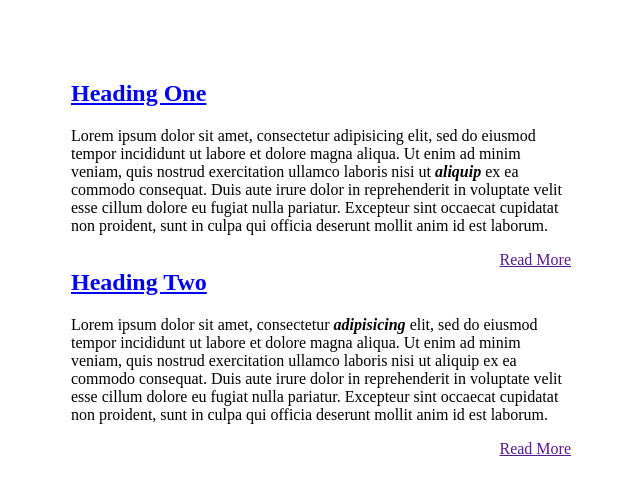
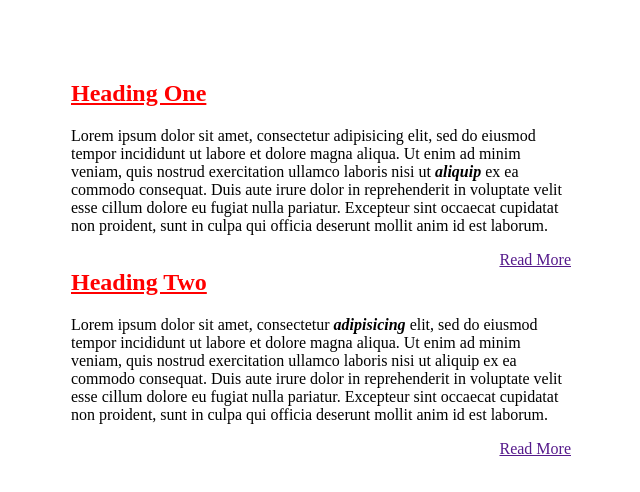
Before and after one commit to molina-oscar3328/codeup-web-exercises-1, a plain HTML site: page css_selectors.html in a window 1280 px wide. Shown: the whole page, without its empty margins (319-959 px from the left). Drawn offline with Linux system fonts and the light colour scheme.

Commit message:
update11

```diff
--- a/css/selectors.css
+++ b/css/selectors.css
@@ -10,7 +10,7 @@
     that are a descendent of id="container"
     and have a class of "fancy-header" */
 #container h1.fancy-header {
-    color: blue;
+    color: red;
     text-decoration: underline;
 }
 
--- a/css_selectors.html
+++ b/css_selectors.html
@@ -2,7 +2,7 @@
 <html lang="en">
 <head>
     <meta charset="UTF-8">
-    <title>Title</title>
+    <title>Article AR 670-1</title>
     <link rel="stylesheet" href="css/selectors.css">
 
 
```
Also changed, not shown: welcome.html (+2 -0 lines).
